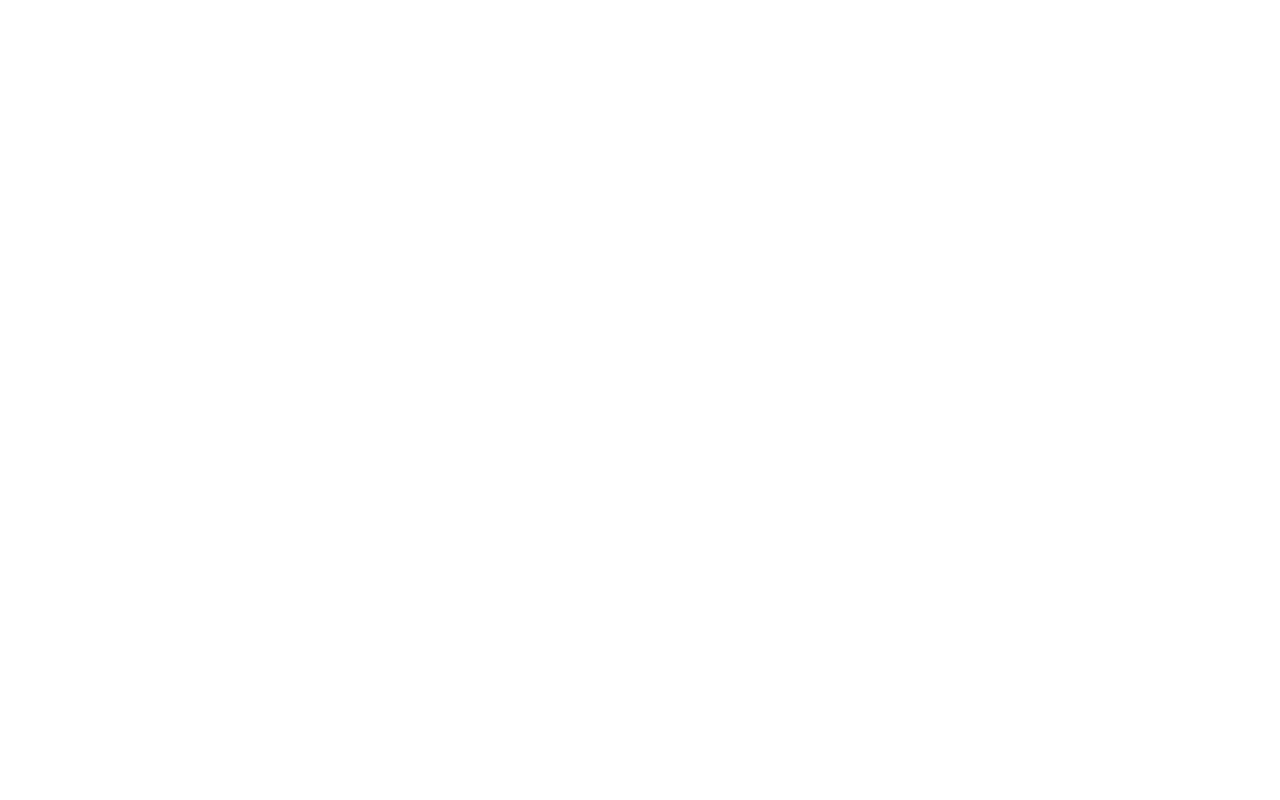
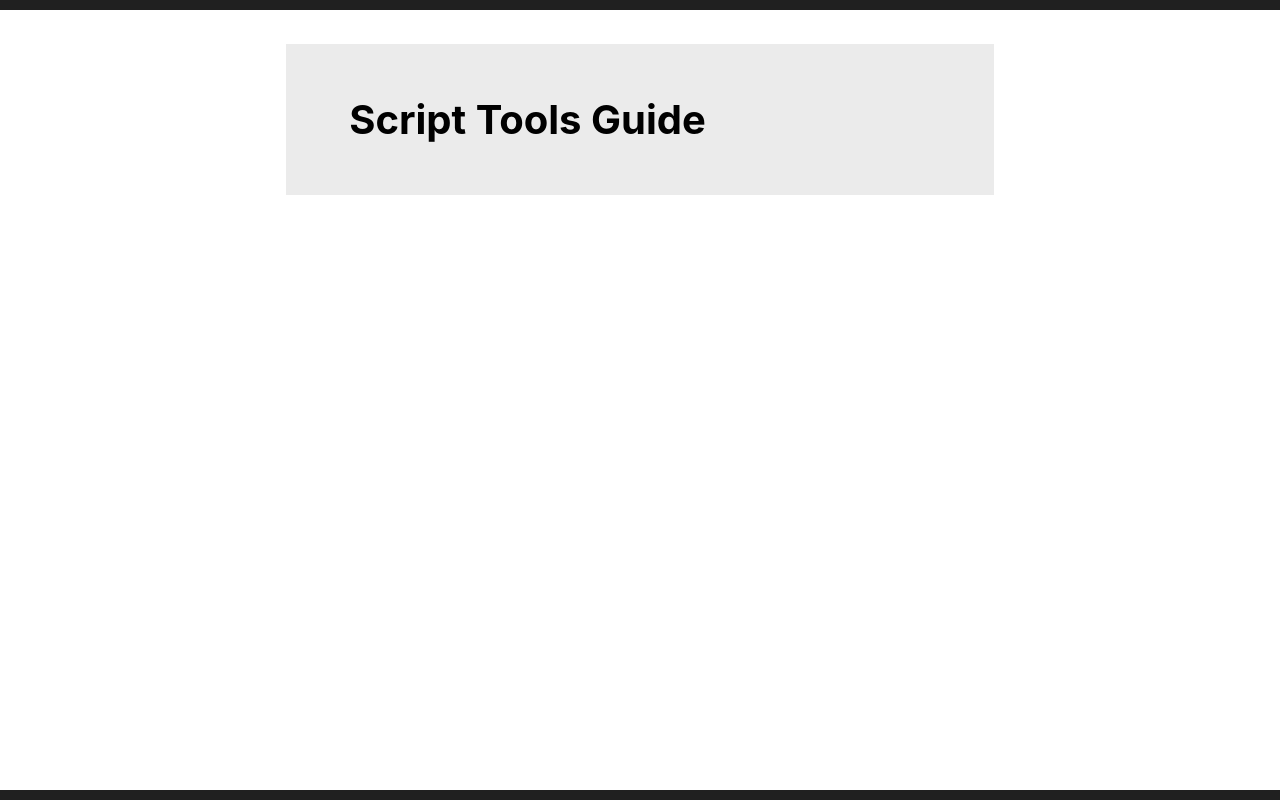
Before and after one commit to ShadowDara/Easy-Scripts, a plain HTML site: page docs/start.html in a window 1280 px wide. Drawn offline with Linux system fonts and the light colour scheme.

Commit message:
save this

```diff
--- a/docs/start.html
+++ b/docs/start.html
@@ -5,11 +5,18 @@
 <head>
     <meta charset="UTF-8">
     <meta name="viewport" content="width=device-width, initial-scale=1.0">
-    <link rel="stylesheet" src="style.css">
-    <title>Document</title>
+    <link rel="stylesheet" href="style.css">
+    <title>Script Tools Guide</title>
 </head>
 
 <body>
+    <header></header>
+    <nav></nav>
+    <aside></aside>
+    <main>
+        <h1>Script Tools Guide</h1>
+    </main>
+    <footer></footer>
+</body>
 
-</body>
 </html>
--- a/docs/style.css
+++ b/docs/style.css
@@ -22,7 +22,7 @@ header {
 aside {}
 
 main {
-    margin-top: 2.5%;
+    margin-top: 3.5%;
     padding-top: 0;
     margin-right: 22%;
     margin-left: 22%;
```
Also changed, not shown: docs/easy_terminal_shortcut.html (+1 -1 lines), docs/license_file.html (+3 -0 lines), index.html (+10 -5 lines), 2 other files.
